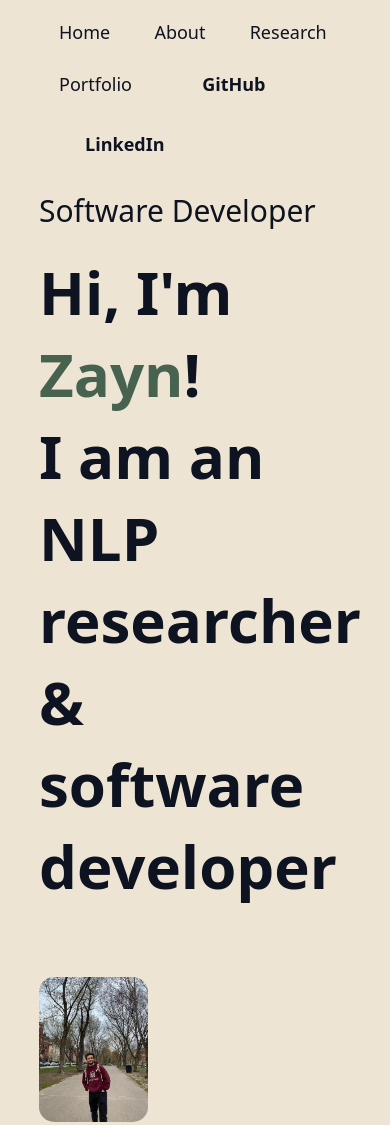
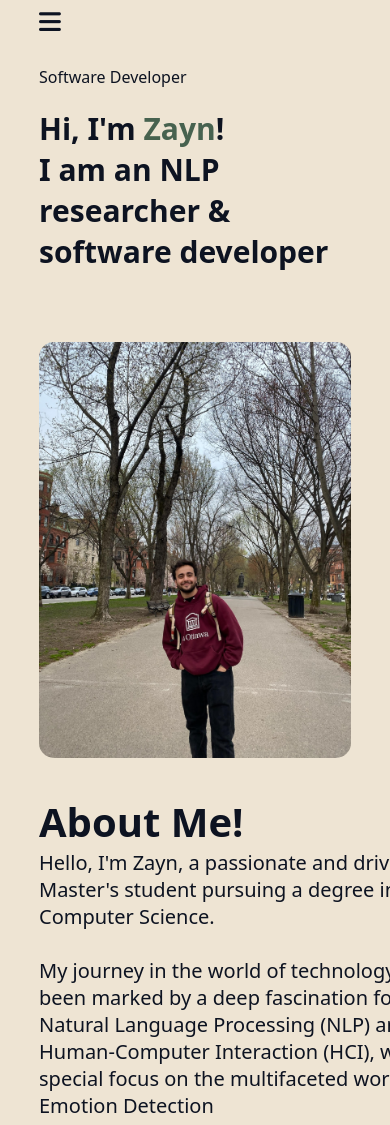
Before and after one commit to zaynjameelabbas/zaynjameelabbas.github.io, a plain HTML site: page index.html in a window 390 px wide. Shown: the top 1125 px of the page. Drawn offline with Linux system fonts and the light colour scheme.

Commit message:
mobile friendly

```diff
--- a/index.html
+++ b/index.html
@@ -13,14 +13,16 @@
         <div class="container">
             <nav>
                 <!-- <img src="images/logo.jpg" class="logo"> -->
-                <ul>
+                <ul id="sidemenu">
                     <li><a href="#header">Home</a></li>
                     <li><a href="#about">About</a></li>
                     <li><a href="#research">Research</a></li>
                     <li><a href="#portfolio">Portfolio</a></li>
                     <li><a href="https://github.com/zaynjameelabbas" class="header-buttons">GitHub</a></li>
                     <li><a href="https://www.linkedin.com/in/zayn-j-abbas/" class="header-buttons">LinkedIn</a></li>
+                    <i class="fa-solid fa-circle-xmark" onclick="closemenu()"></i>
                 </ul>
+                <i class="fa-solid fa-bars" onclick="openmenu()"></i>
 
             </nav>
             <div class="header-text">
@@ -177,5 +179,18 @@
             document.getElementById(tabname).classList.add("active-tab");
         }
     </script>
+
+    <script>
+        var sidemenu = document.getElementById("sidemenu");
+
+        function openmenu(){
+            sidemenu.style.right = "0";
+        }
+
+        function closemenu(){
+            sidemenu.style.right = "-200px";
+        }
+
+    </script>
 </body>
 </html>
--- a/style/stlye.css
+++ b/style/stlye.css
@@ -308,3 +308,61 @@ nav ul li a:hover::after{
 .btn:hover{
     background: #ff004f;
 }
+
+nav .fa-solid{
+    display: none;
+}
+
+/* CSS for small screen */
+@media only screen and (max-width: 600px){
+
+    .header-text{
+        margin-top: 10%;
+        font-size: 16px;
+    }
+
+    .header-text h1{
+        font-size: 30px;
+    }
+
+    nav .fa-solid{
+        display: block;
+        font-size: 25px;
+    }
+
+    nav ul{
+        background: #47624F;
+        position: fixed;
+        top: 0;
+        right: -200px;
+        width: 200px;
+        height: 100%;
+        padding-top: 50px;
+        z-index: 2;
+        transition: right 0.5s;
+    }
+
+    nav ul li{
+        display: block;
+        margin: 25px;
+    }
+
+    nav ul .fa-solid{
+        position: absolute;
+        top: 25px;
+        left: 25px;
+        cursor: pointer;
+    }
+
+    .sub-title{
+        font-size: 40px;
+    }
+
+    .about-col-1, .about-col-2{
+        flex-basis: 100%;
+    }
+
+    .about-col-1{
+        margin-bottom: 30px;
+    }
+}
```
